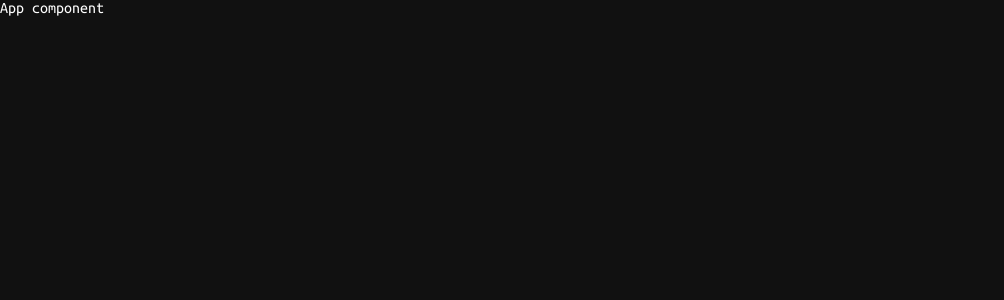
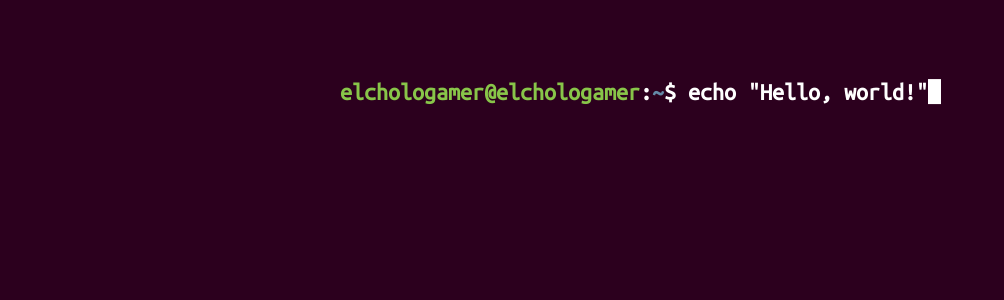
Before and after one commit to Grazen0/grazen0.github.io, a React app: page / in a window 1280 px wide. Shown: the top 300 px of the page, without its empty margins (0-1004 px from the left). Built offline with nearby package versions, Linux system fonts and the light colour scheme.

Commit message:
add page title and temporary theme switch

```diff
--- a/src/App.css
+++ b/src/App.css
@@ -4,13 +4,54 @@
 	src: url(./assets/UbuntuMono-R.ttf);
 }
 
+:root {
+	--background: #2c001e;
+	--font: 'Ubuntu Mono';
+}
+
 * {
-	font-family: 'Ubuntu Mono', monospace;
+	font-family: var(--font), monospace;
 	box-sizing: border-box;
 	color: white;
 	margin: 0;
 }
 
 body {
-	background-color: #111111;
+	background-color: var(--background);
 }
+
+.windows-theme {
+	--background: #000;
+	--font: Consolas;
+}
+
+.transparent {
+	color: transparent;
+}
+
+.green {
+	color: #88c549;
+}
+
+.light-blue {
+	color: #648aa8;
+}
+
+#title {
+	margin: 80px 0;
+	text-align: center;
+}
+
+#fallback {
+	display: none;
+}
+
+@media screen and (max-width: 650px) {
+	#fallback {
+		display: inline;
+	}
+
+	#prefix {
+		display: none;
+	}
+}
--- a/src/App.tsx
+++ b/src/App.tsx
@@ -1,8 +1,39 @@
-import React from 'react';
+import React, { useEffect, useState } from 'react';
+import themes, { Theme } from './themes';
 import './App.css';
 
 const App: React.FC = () => {
-	return <div id="app">App component</div>;
+	const [cursor, setCursor] = useState(true);
+	const [theme, setTheme] = useState<Theme>(
+		(localStorage.getItem('theme') ?? 'linux') as Theme
+	);
+
+	useEffect(() => {
+		localStorage.setItem('theme', theme);
+		document.body.classList.toggle('windows-theme', theme === 'windows');
+	}, [theme]);
+
+	useEffect(() => {
+		const timer = setInterval(() => setCursor(prev => !prev), 500);
+		return () => clearInterval(timer);
+	}, []);
+
+	const { prefix, cursor: textCursor, fallback } =
+		themes[theme] ?? themes.linux;
+
+	return (
+		<div id="app">
+			<h2
+				id="title"
+				onClick={() =>
+					setTheme(prev => (prev === 'windows' ? 'linux' : 'windows'))
+				}>
+				<span id="prefix">{prefix}</span>
+				<span id="fallback">{fallback}</span>echo "Hello, world!"
+				<span className={!cursor ? 'transparent' : ''}>{textCursor}</span>
+			</h2>
+		</div>
+	);
 };
 
 export default App;
--- /dev/null
+++ b/src/themes.tsx
@@ -0,0 +1,33 @@
+import React from 'react';
+
+export type Theme = 'windows' | 'linux';
+
+interface ThemeInfo {
+	prefix: string | JSX.Element;
+	fallback: string;
+	cursor: string;
+}
+
+export type Themes = {
+	[key in Theme]: ThemeInfo;
+};
+
+const themes: Themes = {
+	linux: {
+		prefix: (
+			<>
+				<span className="green">elchologamer@elchologamer</span>:
+				<span className="light-blue">~</span>${' '}
+			</>
+		),
+		fallback: '$ ',
+		cursor: '█',
+	},
+	windows: {
+		prefix: 'C:\\Users\\elchologamer>',
+		fallback: '>',
+		cursor: '_',
+	},
+};
+
+export default themes;
```
